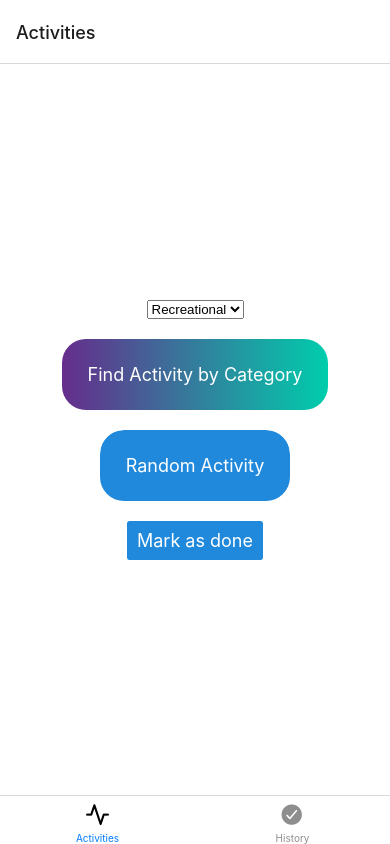
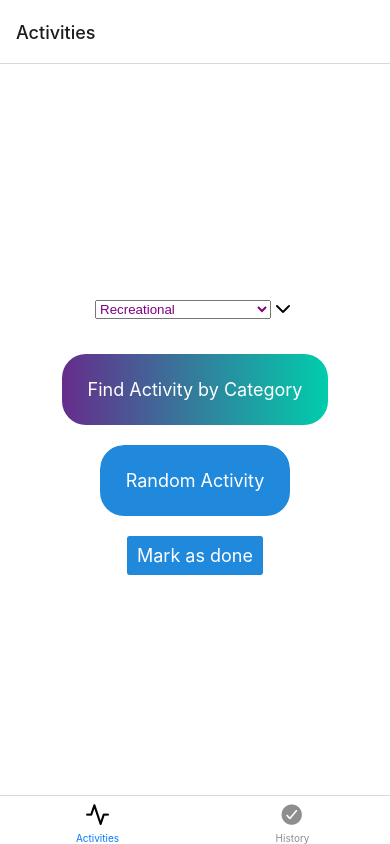
Before and after one commit to mikkeGuan/active-app, a React Native app: screen /Activities in a window 390 px wide. Built offline with nearby package versions, Linux system fonts and the light colour scheme; no server answers.

Commit message:
picker moved to own file and useFocusEffect

```diff
--- a/components/Activities.js
+++ b/components/Activities.js
@@ -1,12 +1,13 @@
-import { useState, useEffect } from "react";
+import React, { useState, useEffect } from "react";
 import { StyleSheet, View } from "react-native";
 import { API_URL, TYPE_URL } from "../constants";
 import axios from "axios";
 import { Button, Text } from "@rneui/base";
 import { LinearGradient } from "expo-linear-gradient";
-import {Picker} from '@react-native-picker/picker';
 import supabase from '../config/supabaseClient';
-import BoredAPI from 'bored-package'
+import BoredAPI from 'bored-package';
+import CustomPicker from './CustomPicker';
+import { Feather } from "@expo/vector-icons";
 
 export default function Activities() {
   const [activity, setActivity] = useState("");
@@ -15,7 +16,6 @@ export default function Activities() {
   const fetchActivities = async () => {
     try {
       const result = await axios.get(API_URL);
-      //const result = await BoredAPI.getRandomActivity()
       setActivity(result.data.activity);
     } catch (error) {
       console.error("Error loading random activity:", error);
@@ -25,7 +25,6 @@ export default function Activities() {
   const fetchActivitiesByCategory = async () => {
     try {
       const result = await axios.get(`${TYPE_URL}${category}`);
-      //const result = await BoredAPI.getActivityByType(category)
       setActivity(result.data.activity);
     } catch (error) {
       console.error("Error loading activities by category:", error);
@@ -34,19 +33,17 @@ export default function Activities() {
 
   const doneActivities = async () => {
     try {
-
       await supabase.from('completed').upsert([
         {
           name: activity,
           type: category,
-/*           participants:
- */        },
-      ])
+        },
+      ]);
+    } catch (error) {
+      console.error("Error making activity as done: ", error);
+    }
+  };
 
-  } catch (error) {
-    console.error("Error making activity as done: ", error)
-  }
-}
   useEffect(() => {
     fetchActivities();
   }, []);
@@ -54,23 +51,10 @@ export default function Activities() {
   return (
     <View style={styles.container}>
       <Text h2>{activity}</Text>
-      <Picker
-        selectedValue={category}
-        onValueChange={(itemValue, itemIndex) =>
-           setCategory(itemValue)}
-      >
-        <Picker.Item label="Education" value="education"  />
-        <Picker.Item label="Recreational" value="recreational" />
-        <Picker.Item label="Social" value="social" />
-        <Picker.Item label="DIY" value="diy" />
-        <Picker.Item label="Charity" value="charity" />
-        <Picker.Item label="Cooking" value="cooking" />
-        <Picker.Item label="Relaxation" value="relaxation" />
-        <Picker.Item label="Music" value="music" />
-        <Picker.Item label="Busywork" value="busywork" />
-      </Picker>
+      <CustomPicker selectedValue={category} onValueChange={(itemValue, itemIndex) =>
+        setCategory(itemValue)} />
       <Button
-      style= {{padding: 20}}
+        style={{ padding: 20 }}
         radius="xl"
         size="xl"
         type="solid"
@@ -84,10 +68,9 @@ export default function Activities() {
       >
         Find Activity by Category
       </Button>
-      <Button style={{paddingBottom: 20}}radius="xl" size="xl" type="solid" onPress={fetchActivities}>
+      <Button style={{ paddingBottom: 20 }} radius="xl" size="xl" type="solid" onPress={fetchActivities}>
         Random Activity
       </Button>
-
       <Button onPress={doneActivities}>Mark as done</Button>
     </View>
   );
@@ -101,11 +84,5 @@ const styles = StyleSheet.create({
     justifyContent: "center",
     fontFamily: "Roboto",
     fontWeight: "500",
-
-
-
   },
-
-}
-
-);
+});
--- /dev/null
+++ b/components/CustomPicker.js
@@ -0,0 +1,37 @@
+// CustomPicker.js
+import React from "react";
+import { View } from "react-native";
+import {Picker} from '@react-native-picker/picker';
+import { Feather, Entypo } from "@expo/vector-icons";
+
+const CustomPicker = ({ selectedValue, onValueChange }) => (
+  <View
+    style={{
+      height: 50,
+      width: 200,
+      borderBottomColor: "black",
+      flexDirection: "row",
+      alignItems: "center",
+      justifyContent: "space-between",
+    }}
+  >
+    <Picker
+      style={{ flex: 1, color: "purple" }}
+      selectedValue={selectedValue}
+      onValueChange={onValueChange}
+    >
+      <Picker.Item label="Education" value="education" />
+      <Picker.Item label="Recreational" value="recreational" />
+      <Picker.Item label="Social" value="social" />
+      <Picker.Item label="DIY" value="diy" />
+      <Picker.Item label="Charity" value="charity" />
+      <Picker.Item label="Cooking" value="cooking" />
+      <Picker.Item label="Relaxation" value="relaxation" />
+      <Picker.Item label="Music" value="music" />
+      <Picker.Item label="Busywork" value="busywork" />
+    </Picker>
+    <Feather name="chevron-down" color="black" size={24} />
+  </View>
+);
+
+export default CustomPicker;
--- a/components/History.js
+++ b/components/History.js
@@ -1,15 +1,16 @@
+import React, { useEffect, useState } from 'react';
 import { StatusBar } from 'expo-status-bar';
 import { StyleSheet, Text, View, Button, SafeAreaView, ScrollView } from 'react-native';
 import supabase from '../config/supabaseClient';
-import { useEffect, useState } from 'react';
+import { useFocusEffect } from '@react-navigation/native';
 
 export default function History() {
   const [completedActivities, setCompletedActivities] = useState([]);
 
-  useEffect(() => {
+  useFocusEffect(
+    React.useCallback(() => {
       const fetchCompletedActivities = async () => {
         try {
-        // Get all activities in the 'completed' table
           const { data, error } = await supabase.from('completed').select();
 
           if (error) {
@@ -26,17 +27,16 @@ export default function History() {
       };
 
       fetchCompletedActivities();
-  }, []);
+    }, [])
+  );
 
   const deleteActivity = async (id) => {
     try {
-      // Delete the activity from the 'completed' table using the id
       const { error } = await supabase.from('completed').delete().eq('id', id);
 
       if (error) {
         console.error('Error deleting activity:', error);
       } else {
-        // If deletion is successful, update the state to reflect the changes
         setCompletedActivities((prevActivities) =>
           prevActivities.filter((activity) => activity.id !== id)
         );
@@ -49,21 +49,16 @@ export default function History() {
   return (
     <SafeAreaView style={styles.container}>
       <ScrollView style={styles.scrollView}>
-
         {completedActivities.map((activity) => (
           <View key={activity.id} style={styles.activityContainer}>
             <Text>
               {activity.name} {activity.type}, {activity.participants}
             </Text>
             <Button onPress={() => deleteActivity(activity.id)} title="Delete" />
-
           </View>
-
         ))}
       </ScrollView>
-
     </SafeAreaView>
-
   );
 }
 
--- a/config/supabaseClient.js
+++ b/config/supabaseClient.js
@@ -1,4 +1,4 @@
-
+import 'react-native-url-polyfill/auto'
 import { createClient } from '@supabase/supabase-js'
 
 const supabaseUrl = process.env.SUPABASE_URL
--- a/package.json
+++ b/package.json
@@ -9,18 +9,19 @@
     "web": "expo start --web"
   },
   "dependencies": {
+    "@expo/vector-icons": "^13.0.0",
     "@expo/webpack-config": "^19.0.0",
     "@fortawesome/fontawesome-svg-core": "^6.4.2",
     "@fortawesome/free-solid-svg-icons": "^6.4.2",
     "@fortawesome/react-native-fontawesome": "^0.3.0",
-    "@react-native-picker/picker": "2.4.10",
+    "@react-native-picker/picker": "github:react-native-picker/picker",
     "@react-navigation/bottom-tabs": "^6.5.11",
     "@react-navigation/native": "^6.1.9",
     "@rneui/base": "^4.0.0-rc.7",
     "@rneui/themed": "^4.0.0-rc.8",
     "@supabase/supabase-js": "^2.38.4",
     "axios": "^1.6.0",
-    "bored-package": "^1.0.4",
+    "bored-package": "^1.0.5",
     "expo": "~49.0.15",
     "expo-linear-gradient": "~12.3.0",
     "expo-status-bar": "~1.6.0",
@@ -30,6 +31,7 @@
     "react-native-linear-gradient": "^2.8.3",
     "react-native-safe-area-context": "4.6.3",
     "react-native-screens": "~3.22.0",
+    "react-native-url-polyfill": "^2.0.0",
     "react-native-vector-icons": "^10.0.1",
     "react-native-web": "^0.19.9"
   },
```
Also changed, not shown: 1 other file (tests, documents, lock files or other folders). Lines whose indentation alone changed are shown as unchanged.
